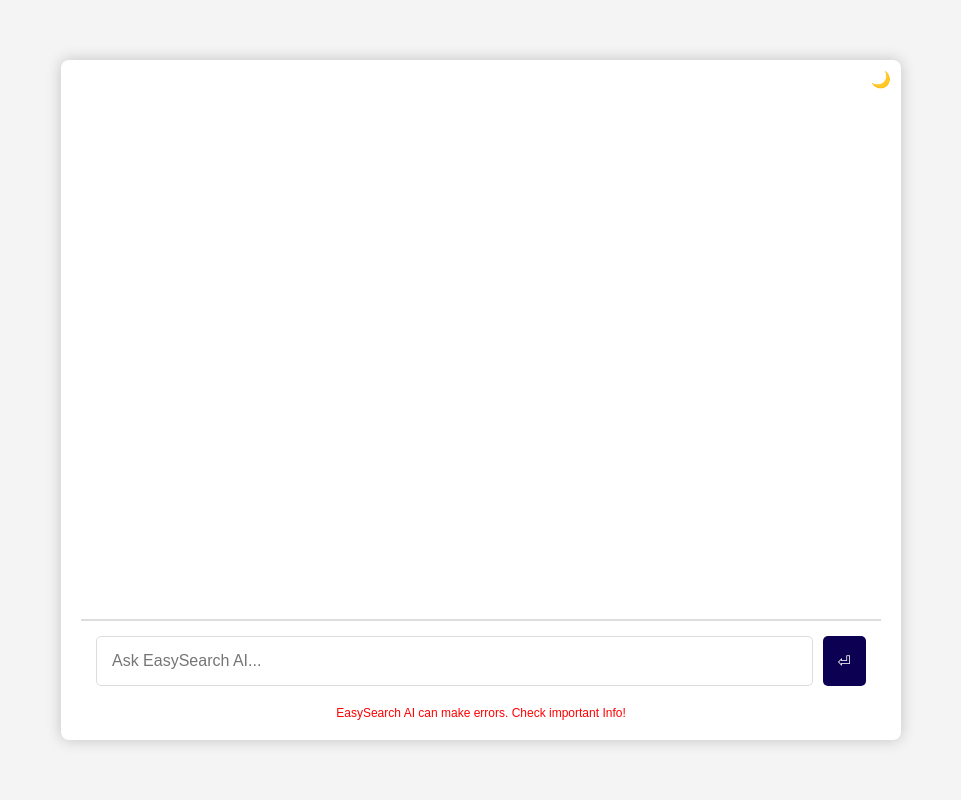
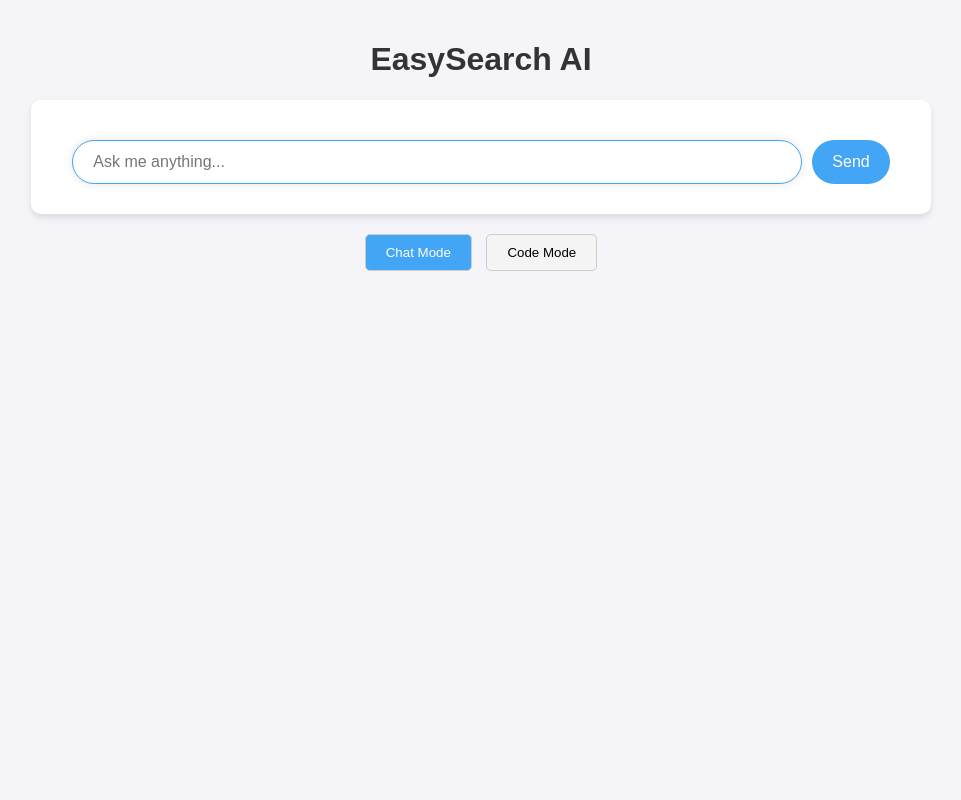
Before and after one commit to ongwaebrowser/ongaiwebservice, a Flask app: page / in a window 1280 px wide. Shown: the whole page, without its empty margins (159-1120 px from the left). Run offline with Flask 3, Linux system fonts and the light colour scheme.

Commit message:
Update index.html

```diff
--- a/templates/index.html
+++ b/templates/index.html
@@ -7,323 +7,233 @@
     <style>
         body {
             font-family: Arial, sans-serif;
+            background-color: #f4f4f9;
             margin: 0;
             padding: 0;
-            background-color: #f4f4f4;
             display: flex;
-            justify-content: center;
+            flex-direction: column;
             align-items: center;
-            height: 100vh;
         }
 
         .container {
             width: 100%;
-            max-width: 800px;
-            background-color: #fff;
-            border-radius: 8px;
-            box-shadow: 0 0 15px rgba(0, 0, 0, 0.2);
-            padding: 20px;
-            position: relative;
-            display: flex;
-            flex-direction: column;
-            height: 80vh;
+            max-width: 900px;
+            margin-top: 20px;
         }
 
-        .chat-box {
-            flex: 1;
-            overflow-y: auto;
-            padding: 20px;
-            border-bottom: 1px solid #ddd;
-            font-size: 16px;
+        h1 {
+            text-align: center;
+            color: #333;
         }
 
-        .chat {
-            padding: 15px;
-            margin: 10px 0;
-            border-radius: 5px;
-            max-width: 85%;
-            word-wrap: break-word;
-            background-color: #fff;
-            box-shadow: 0 2px 5px rgba(0, 0, 0, 0.1);
+        .chat-container {
+            background-color: white;
+            border-radius: 10px;
+            padding: 20px;
+            box-shadow: 0px 4px 6px rgba(0, 0, 0, 0.1);
         }
 
-        .user-query {
-            background-color: linear-gradient(to right, #6a11cb, #2575fc);
-            align-self: flex-start;
-            color: #fff;
+        .chat-log {
+            max-height: 500px;
+            overflow-y: auto;
+            margin-bottom: 20px;
         }
 
-        .bot-response {
-            background-color: #ffffff;
-            align-self: flex-end;
-            color: #000;
+        .chat-log .card {
+            background-color: white;
+            border-radius: 10px;
+            padding: 15px;
+            margin-bottom: 10px;
+            box-shadow: 0px 4px 6px rgba(0, 0, 0, 0.1);
         }
 
-        .code-block {
-            background-color: #f4f4f4;
-            color: #2d2d2d;
-            padding: 10px;
-            border-radius: 5px;
-            font-family: monospace;
-            overflow-x: auto;
-            white-space: pre-wrap;
-            border-left: 3px solid #3b82f6;
+        .chat-log .user-card {
+            background-color: #e3f2fd;
+            margin-left: auto;
+            text-align: right;
         }
 
-        .input-box {
-            display: flex;
-            padding: 15px;
-            border-top: 1px solid #ddd;
+        .chat-log .ai-card {
+            background-color: #fff8e1;
+            margin-right: auto;
+            text-align: left;
         }
 
-        input {
-            flex: 1;
-            padding: 15px;
-            font-size: 16px;
-            border: 1px solid #ddd;
-            border-radius: 5px;
+        .user-input-container {
+            display: flex;
+            justify-content: center;
+            margin-top: 10px;
         }
 
-        button {
-            background-color: #0B0052;
-            color: white;
-            border: none;
-            padding: 15px;
-            margin-left: 10px;
-            cursor: pointer;
-            border-radius: 5px;
+        .user-input {
+            width: 80%;
+            border-radius: 25px;
+            padding: 12px 20px;
+            border: 1px solid #ccc;
             font-size: 16px;
+            background-color: white;
+            box-shadow: 0 0 10px rgba(0, 0, 0, 0.1);
+            outline: none;
         }
 
-        button:disabled {
-            background-color: grey;
-            cursor: not-allowed;
+        .user-input:focus {
+            border-color: #42a5f5;
         }
 
-        button:hover:not(:disabled) {
-            background-color: #1500a3;
-        }
-
-        .loading-dots {
-            display: flex;
-            justify-content: center;
-            margin-top: 5px;
-        }
-
-        .loading-dots span {
-            height: 10px;
-            width: 10px;
-            margin: 0 3px;
-            background-color: #0B0052;
-            border-radius: 50%;
-            animation: blink 1.2s infinite ease-in-out both;
-        }
-
-        .loading-dots span:nth-child(1) {
-            animation-delay: -0.32s;
-        }
-
-        .loading-dots span:nth-child(2) {
-            animation-delay: -0.16s;
-        }
-
-        @keyframes blink {
-            0%, 80%, 100% {
-                opacity: 0;
-            }
-            40% {
-                opacity: 1;
-            }
-        }
-
-        .copy-btn {
-            display: inline-block;
-            margin-top: 10px;
-            padding: 6px 12px;
-            background-color: #0B0052;
+        .send-button {
+            margin-left: 10px;
+            padding: 12px 20px;
+            border-radius: 25px;
+            border: none;
+            background-color: #42a5f5;
             color: white;
-            border: none;
-            border-radius: 5px;
-            cursor: pointer;
-            font-size: 12px;
-        }
-
-        .copy-btn:hover {
-            background-color: #1500a3;
-        }
-
-        .menu {
-            position: absolute;
-            top: 10px;
-            right: 10px;
+            font-size: 16px;
             cursor: pointer;
         }
 
-        .toast {
-            position: absolute;
-            bottom: 10px;
-            left: 50%;
-            transform: translateX(-50%);
-            background-color: #0B0052;
-            color: white;
-            padding: 10px 20px;
-            border-radius: 5px;
-            opacity: 0;
-            transition: opacity 0.5s;
+        .send-button:hover {
+            background-color: #1e88e5;
         }
 
-        .toast.show {
-            opacity: 1;
+        .error-message {
+            color: #777;
+            font-size: 12px;
+            text-align: center;
+            margin-top: 10px;
         }
 
-        .warning-text {
+        .menu-container {
             text-align: center;
-            font-size: 12px;
-            color: red;
-            margin-top: 5px;
+            margin-top: 15px;
         }
 
-        .streaming-text {
-            display: inline-block;
-            white-space: pre-wrap;
+        .menu-button {
+            padding: 10px 20px;
+            background-color: #f4f4f4;
+            border: 1px solid #ccc;
+            border-radius: 5px;
+            cursor: pointer;
+            margin: 5px;
+        }
+
+        .menu-button.active {
+            background-color: #42a5f5;
+            color: white;
         }
     </style>
 </head>
 <body>
     <div class="container">
-        <div class="chat-box" id="chat-box"></div>
-        <div class="input-box">
-            <input type="text" id="user-input" placeholder="Ask EasySearch AI..." autocomplete="off">
-            <button id="send-btn">⏎</button>
+        <h1>EasySearch AI</h1>
+        <div class="chat-container">
+            <div class="chat-log" id="chatLog"></div>
+            <div class="user-input-container">
+                <input type="text" id="userInput" class="user-input" placeholder="Ask me anything..." autofocus>
+                <button class="send-button" id="sendBtn">Send</button>
+            </div>
+            <div class="error-message" id="errorMessage"></div>
         </div>
-        <div class="warning-text">EasySearch AI can make errors. Check important Info!</div>
-        <div id="toast" class="toast"></div>
-        <div class="menu">🌙</div>
+
+        <!-- Menu to switch modes -->
+        <div class="menu-container">
+            <button class="menu-button active" id="modeChat">Chat Mode</button>
+            <button class="menu-button" id="modeCode">Code Mode</button>
+        </div>
     </div>
 
     <script>
-        const chatBox = document.getElementById('chat-box');
-        const userInput = document.getElementById('user-input');
-        const sendBtn = document.getElementById('send-btn');
-        const toast = document.getElementById('toast');
-        let isDarkMode = false;
+        const chatLog = document.getElementById('chatLog');
+        const userInput = document.getElementById('userInput');
+        const sendBtn = document.getElementById('sendBtn');
+        const errorMessage = document.getElementById('errorMessage');
+        const modeChat = document.getElementById('modeChat');
+        const modeCode = document.getElementById('modeCode');
 
-        // Toggle light/dark mode
-        document.querySelector('.menu').addEventListener('click', () => {
-            isDarkMode = !isDarkMode;
-            document.body.classList.toggle('dark-mode');
+        let currentMode = 'chat';  // Default mode is 'chat'
+
+        // Send query to the server
+        async function sendQuery() {
+            const query = userInput.value.trim();
+            if (query === '') {
+                showError('Please enter a valid question.');
+                return;
+            }
+
+            appendUserMessage(query);
+
+            try {
+                const response = await fetch('/query', {
+                    method: 'POST',
+                    headers: {
+                        'Content-Type': 'application/x-www-form-urlencoded'
+                    },
+                    body: new URLSearchParams({ query })
+                });
+
+                if (response.ok) {
+                    const data = await response.json();
+                    appendAiMessage(data.response);
+                } else {
+                    appendAiMessage('An error occurred while processing your query.');
+                }
+            } catch (error) {
+                appendAiMessage('An error occurred. Please try again.');
+            }
+
+            userInput.value = '';  // Clear the input
+        }
+
+        // Append user message to chat log
+        function appendUserMessage(message) {
+            const card = document.createElement('div');
+            card.classList.add('card', 'user-card');
+            card.textContent = message;
+            chatLog.appendChild(card);
+            scrollToBottom();
+        }
+
+        // Append AI response to chat log
+        function appendAiMessage(message) {
+            const card = document.createElement('div');
+            card.classList.add('card', 'ai-card');
+            card.innerHTML = message;  // Allow HTML rendering
+            chatLog.appendChild(card);
+            scrollToBottom();
+        }
+
+        // Show error message
+        function showError(message) {
+            errorMessage.textContent = message;
+        }
+
+        // Scroll chat log to the bottom
+        function scrollToBottom() {
+            chatLog.scrollTop = chatLog.scrollHeight;
+        }
+
+        // Switch between modes
+        modeChat.addEventListener('click', () => {
+            currentMode = 'chat';
+            modeChat.classList.add('active');
+            modeCode.classList.remove('active');
         });
 
-        // Handle submit button click
-        sendBtn.addEventListener('click', () => {
-            submitQuery();
+        modeCode.addEventListener('click', () => {
+            currentMode = 'code';
+            modeChat.classList.remove('active');
+            modeCode.classList.add('active');
         });
 
-        // Handle Enter key press
-        userInput.addEventListener('keypress', (e) => {
-            if (e.key === 'Enter') {
-                e.preventDefault();
-                submitQuery();
+        // Send query when pressing Enter or clicking Send
+        userInput.addEventListener('keypress', (event) => {
+            if (event.key === 'Enter') {
+                sendQuery();
             }
         });
 
-        function submitQuery() {
-            const userText = userInput.value.trim();
-            if (userText) {
-                addChatBubble(userText, 'user-query');
-                userInput.value = '';
-                sendBtn.disabled = true;  // Disable button on submit
-                addLoader();  // Show loading dots animation
-
-                // Send the query to the Flask backend
-                fetch('/query', {
-                    method: 'POST',
-                    headers: {
-                        'Content-Type': 'application/x-www-form-urlencoded',
-                        'X-Requested-With': 'XMLHttpRequest'
-                    },
-                    body: new URLSearchParams({
-                        'query': userText
-                    })
-                })
-                .then(response => response.json())
-                .then(data => {
-                    removeLoader();  // Remove loading dots
-                    if (data.response) {
-                        streamBotResponse(data.response);
-                    } else {
-                        streamBotResponse("Sorry, I didn't get that. Please try again.");
-                    }
-                    sendBtn.disabled = false;  // Re-enable button after response
-                })
-                .catch(error => {
-                    console.error('Error:', error);
-                    removeLoader();  // Remove loading dots
-                    streamBotResponse("Sorry, something went wrong. Please try again.");
-                    sendBtn.disabled = false;  // Re-enable button after error
-                });
-            }
-        }
-
-        // Add chat bubble to the chat box
-        function addChatBubble(text, type) {
-            const bubble = document.createElement('div');
-            bubble.className = `chat ${type}`;
-            bubble.innerText = text;
-            chatBox.appendChild(bubble);
-            chatBox.scrollTop = chatBox.scrollHeight;  // Scroll to the bottom
-        }
-
-        // Add loader animation
-        function addLoader() {
-            const loader = document.createElement('div');
-            loader.className = 'loading-dots';
-            loader.innerHTML = '<span></span><span></span><span></span>';
-            loader.id = 'loader';
-            chatBox.appendChild(loader);
-            chatBox.scrollTop = chatBox.scrollHeight;
-        }
-
-        // Remove loader animation
-        function removeLoader() {
-            const loader = document.getElementById('loader');
-            if (loader) {
-                loader.remove();
-            }
-        }
-
-        // Streaming response for bot (like ChatGPT)
-        async function streamBotResponse(responseText) {
-            const botResponseBubble = document.createElement('div');
-            botResponseBubble.className = 'chat bot-response';
-            chatBox.appendChild(botResponseBubble);
-
-            const streamingElement = document.createElement('span');
-            streamingElement.className = 'streaming-text';
-            botResponseBubble.appendChild(streamingElement);
-
-            for (let i = 0; i < responseText.length; i++) {
-                await new Promise(resolve => setTimeout(resolve, 20));  // Simulate streaming
-                streamingElement.innerText += responseText[i];
-                chatBox.scrollTop = chatBox.scrollHeight;  // Keep scrolling as the text grows
-            }
-        }
-
-        // Copy to clipboard functionality
-        function copyToClipboard(text) {
-            navigator.clipboard.writeText(text).then(() => {
-                showToast('Copied to clipboard!');
-            });
-        }
-
-        // Show toast notification
-        function showToast(message) {
-            toast.innerText = message;
-            toast.classList.add('show');
-            setTimeout(() => {
-                toast.classList.remove('show');
-            }, 2000);
-        }
+        sendBtn.addEventListener('click', () => {
+            sendQuery();
+        });
     </script>
 </body>
 </html>
```
